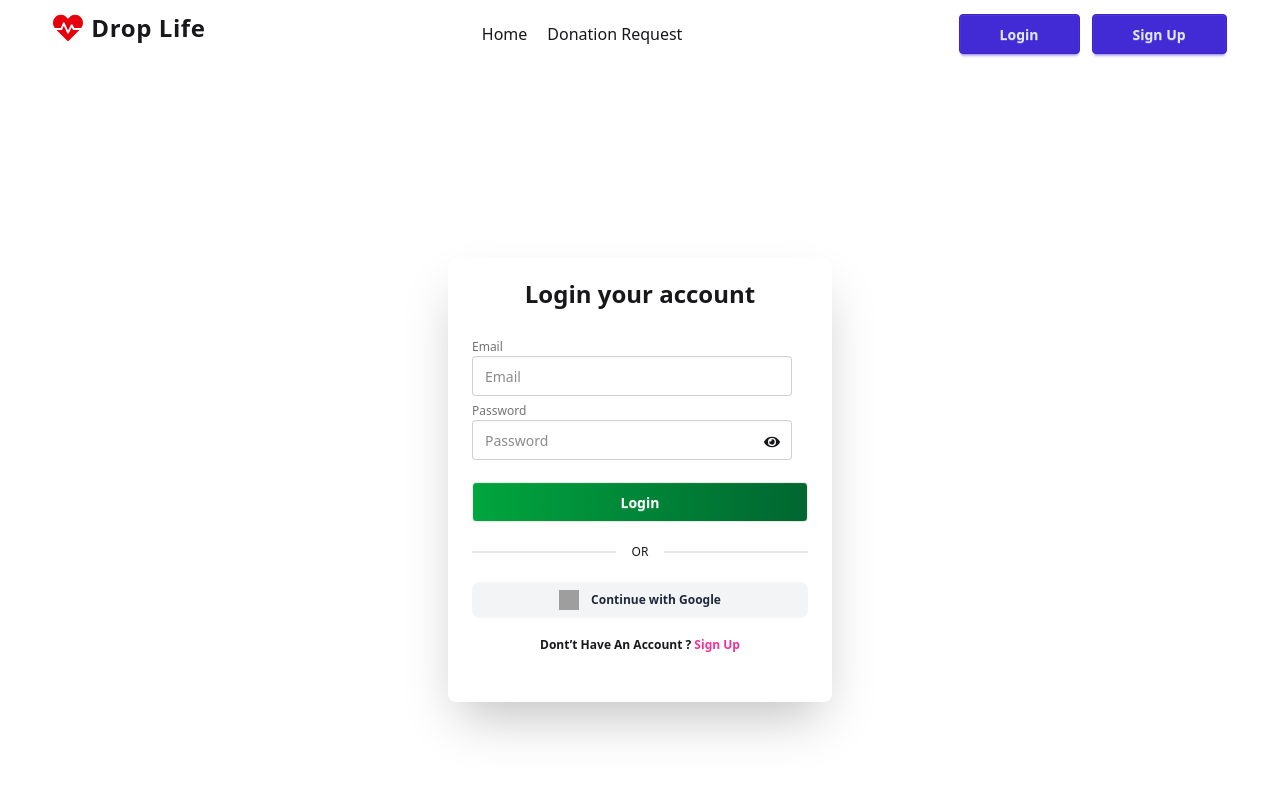
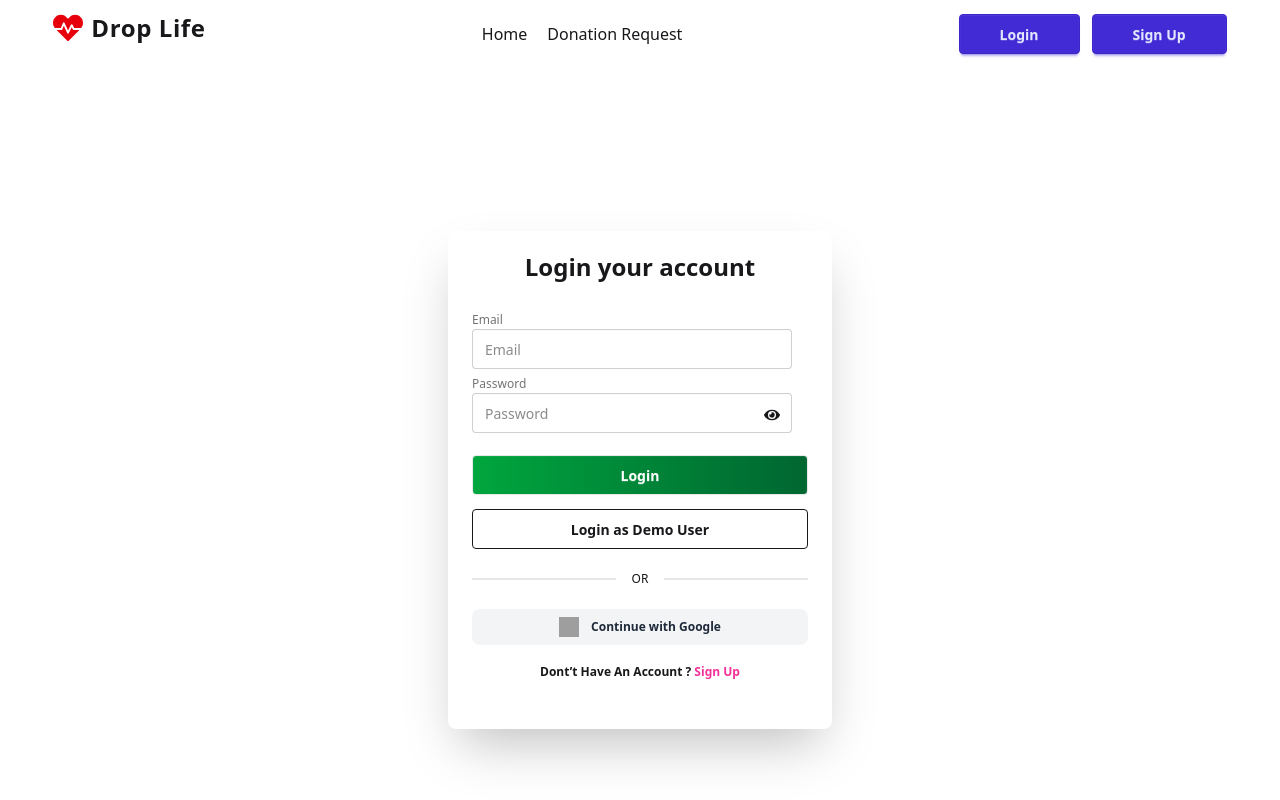
Before and after one commit to evrahimhasan/blood-dontaion-client, a React (Vite) app: page /login in a window 1280 px wide. Shown: the top 800 px of the page. Built offline with nearby package versions, Linux system fonts and the light colour scheme; no server answers; grey boxes are pictures that could not be loaded.

Commit message:
added demo user login

```diff
--- a/src/pages/Login.jsx
+++ b/src/pages/Login.jsx
@@ -34,6 +34,20 @@ const Login = () => {
                 alert(errorCode, errorMessage)
             });
     }
+
+    const handleDemoLogin = () => {
+        const demoEmail = "admin@gmail.com";
+        const demoPassword = "Admin@1";
+
+        signIn(demoEmail, demoPassword)
+            .then(() => {
+                toast.success('Demo User Logged in');
+                navigate(location.state ? location.state : '/');
+            })
+            .catch(error => {
+                toast.error(error.message);
+            });
+    };
 
     const handleGoogleSignIn = () => {
         googleSignIn()
@@ -82,9 +96,20 @@ const Login = () => {
                             </span>
                         </div>
 
-                        <button type='submit' className="btn  mt-4 bg-gradient-to-r from-green-600 to-green-800 text-white">Login</button>
+                        <button
+                            type='submit'
+                            className="btn  mt-4 bg-gradient-to-r from-green-600 to-green-800 text-white"
+                        >
+                            Login</button>
 
-
+                        {/* ✅ Demo Login Button */}
+                        <button
+                            type="button"
+                            onClick={handleDemoLogin}
+                            className="btn btn-outline mt-2"
+                        >
+                            Login as Demo User
+                        </button>
 
                         {/* Divider */}
                         <div className="flex w-full flex-col">
--- a/src/pages/donorDashBoard/DonorDashBoard.jsx
+++ b/src/pages/donorDashBoard/DonorDashBoard.jsx
@@ -97,7 +97,7 @@ const DonorDashBoard = () => {
 
                         <div className="mt-6">
                             <Link to={"/dashboard/my-donation-requests"}>
-                                <button className='btn bg-lime-500 hover:bg-lime-600'>View All Donation Request</button>
+                                <button className='btn bg-lime-500 hover:bg-lime-600'>View Your Donation Request</button>
                             </Link>
                         </div>
                     </div>
```
